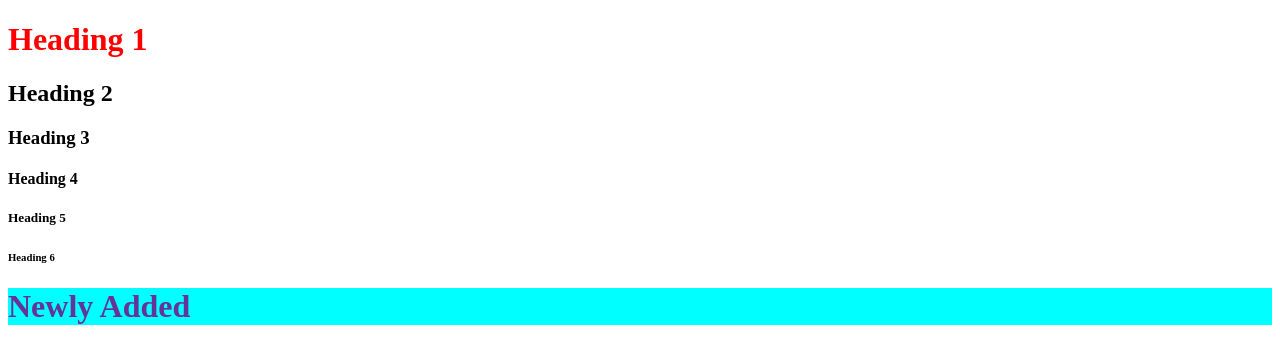
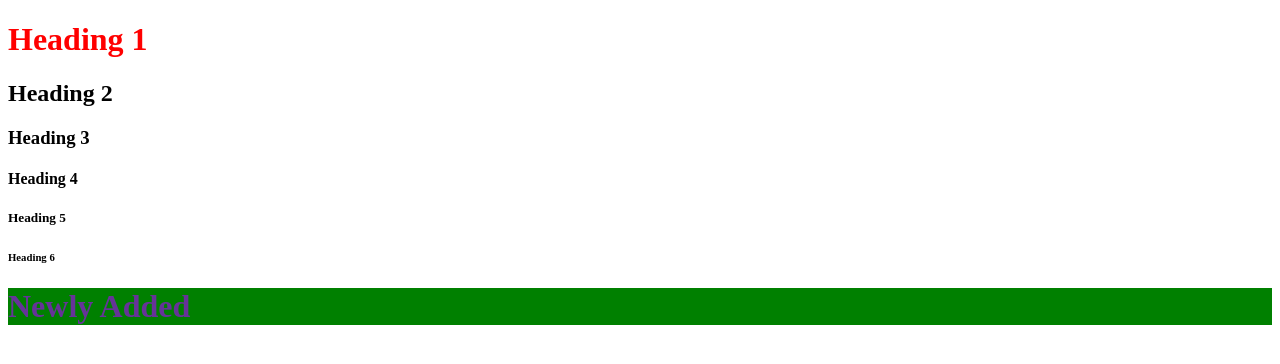
Before and after one commit to par2ashishVisualStudio1/231124, a plain HTML site: page Index.html in a window 1280 px wide. Drawn offline with Linux system fonts and the light colour scheme.

Commit message:
Modified Index.html

```diff
--- a/Index.html
+++ b/Index.html
@@ -8,7 +8,7 @@
     <h4>Heading 4</h4>
     <h5>Heading 5</h5>
     <h6>Heading 6</h6>
-    <h1 style="color: rebeccapurple; border: 0cap; background-color: aqua;">Newly Added</h1>
+    <h1 style="color: rebeccapurple; border: 0cap; background-color: green;">Newly Added</h1>
 
 </body>
 </html>
```
